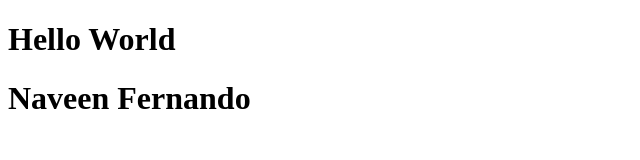
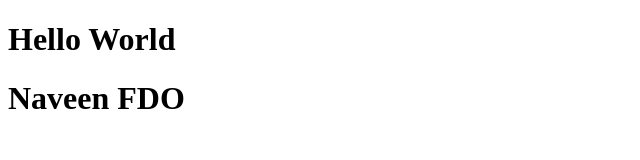
Before and after one commit to fwnaveen14/skillshare1, a plain HTML site: page index.html in a window 1280 px wide. Shown: the whole page, without its empty margins (0-640 px from the left). Drawn offline with Linux system fonts and the light colour scheme.

Commit message:
H1 Naveen FDO

```diff
--- a/index.html
+++ b/index.html
@@ -7,6 +7,6 @@
 </head>
 <body>
     <h1>Hello World</h1>
-    <h1>Naveen Fernando</h1>
+    <h1>Naveen FDO</h1>
 </body>
 </html>
```
